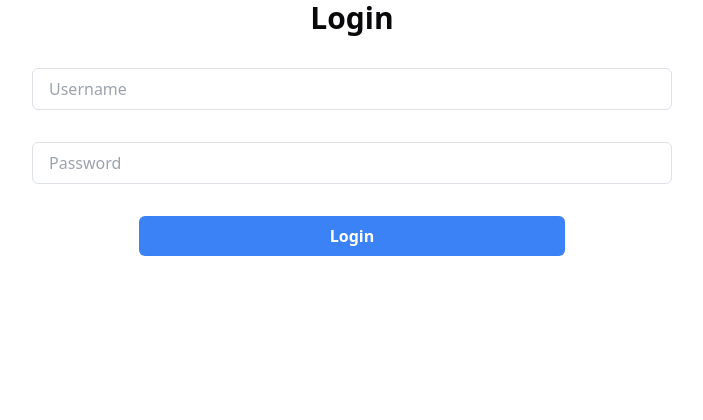
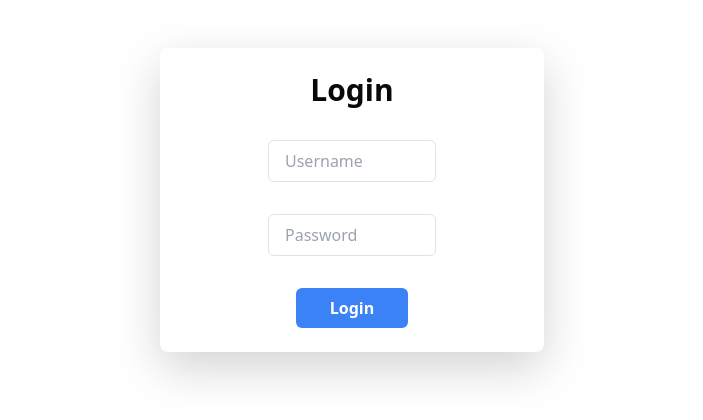
Before and after one commit to PremModhaOfficial/skill-fusion, a React (Vite) app in the folder skfrontend/skfront/: page /login in a window 1280 px wide. Shown: the top 420 px of the page, without its empty margins (288-991 px from the left). Built offline with nearby package versions, Linux system fonts and the light colour scheme.

Commit message:
fix(frontend): css fixies in forms

```diff
--- a/skfrontend/skfront/src/components/EduForm1.tsx
+++ b/skfrontend/skfront/src/components/EduForm1.tsx
@@ -1,6 +1,6 @@
 import { useEffect, useState } from 'react';
 import Footer from './Footer';
-import { getUserProfile, makeProfileRequest } from '../api';
+import api, { getUserProfile, makeProfileRequest } from '../api';
 import { useNavigate } from 'react-router-dom';
 
 const EducatorForm = () => {
@@ -16,6 +16,7 @@ const EducatorForm = () => {
     let [resume, setResume] = useState('');
     let [teachingExperience, setTeachingExperience] = useState('');
     let [workProfileLink, setWorkProfileLink] = useState('');
+    let emailsent = false;
 
     useEffect(() => {
         getUserProfile().then((data) => {
@@ -23,6 +24,11 @@ const EducatorForm = () => {
             if (data?.educator) {
                 // c onsole.log(data.educator);
                 navigate("/educator/dashboard")
+                if (!emailsent) {
+                    emailsent = true;
+                    api.post('/api/email-educator/')
+                }
+
             }
         });
     }, [educatorName]);
--- a/skfrontend/skfront/src/components/Login.tsx
+++ b/skfrontend/skfront/src/components/Login.tsx
@@ -47,6 +47,13 @@ import Form from './Form';
 //     );
 // };
 //
+import Modal from 'react-modal';
 export default function Login() {
-    return <Form route="/api/token/" method="login" />
+    return <Modal
+        isOpen={true}
+        contentLabel="Payment Modal"
+        className="modal-content z-40 mx-auto my-12 w-96 p-6 bg-white rounded-lg shadow-lg"
+    >
+        <Form route="/api/token/" method="login" />
+    </Modal>
 }
--- a/skfrontend/skfront/src/components/Register.tsx
+++ b/skfrontend/skfront/src/components/Register.tsx
@@ -11,6 +11,7 @@
 import React, { useState } from 'react';
 import { registerRequestFields } from '../types/requestTypes';
 import { useNavigate } from 'react-router-dom';
+import Modal from 'react-modal';
 
 
 type RegisterProps = {
@@ -47,6 +48,11 @@ const Register = ({ handleSubmit }: RegisterProps) => {
 
     return (
         <div className='container-fluid m-2'>
+            <Modal
+                isOpen={true}
+                contentLabel="Payment Modal"
+                className="modal-content z-40 mx-auto my-12 w-96 p-6 bg-white rounded-lg shadow-lg"
+            >
                 <form onSubmit={onSubmit} className="flex flex-col space-y-4">
                     <h1 className="text-2xl font-bold text-center">Register</h1>
 
@@ -115,6 +121,7 @@ const Register = ({ handleSubmit }: RegisterProps) => {
                         Go to Home
                     </button>
                 </form>
+            </Modal>
         </div>
     );
 };
```
Lines whose indentation alone changed are shown as unchanged.
